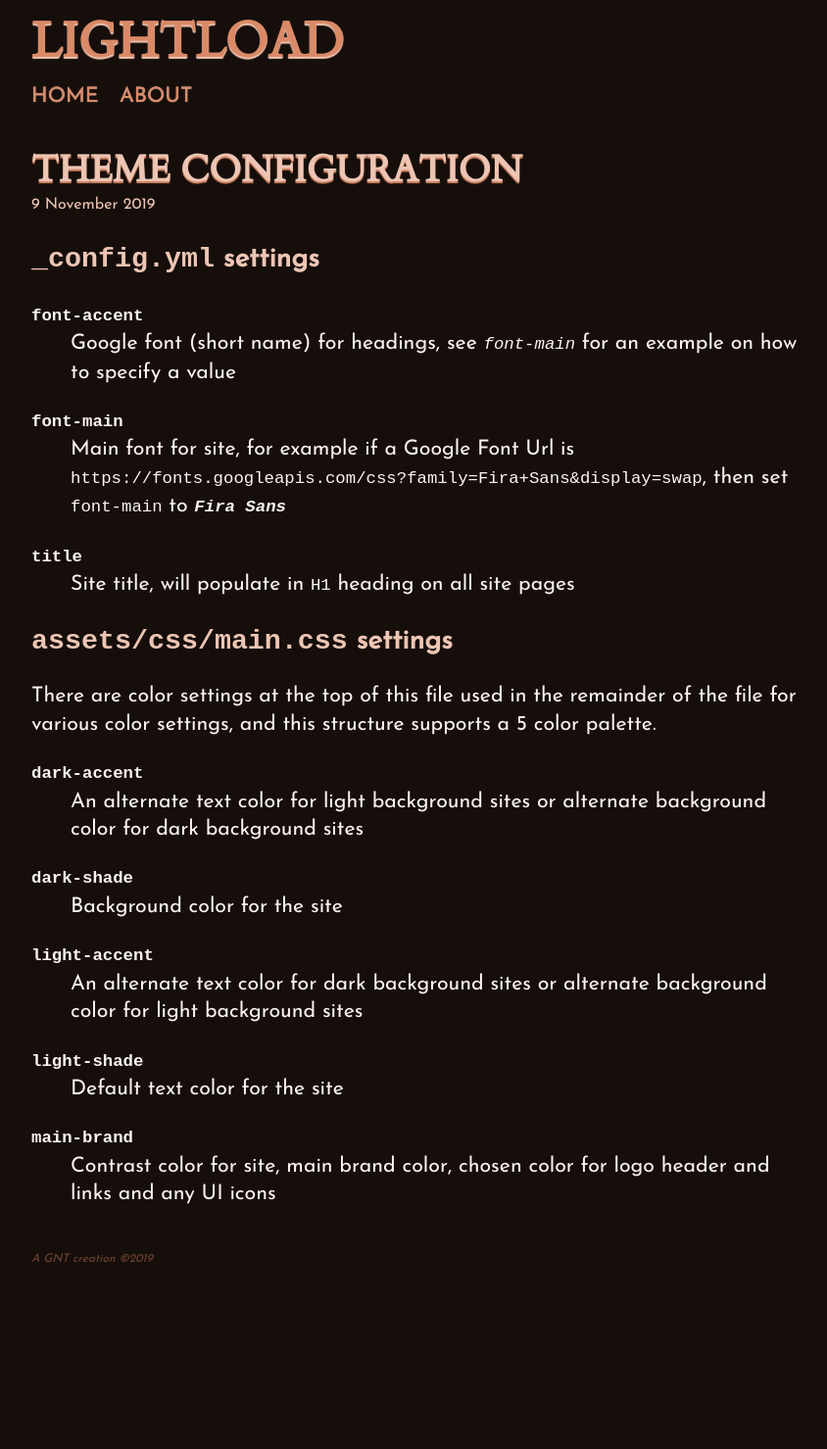
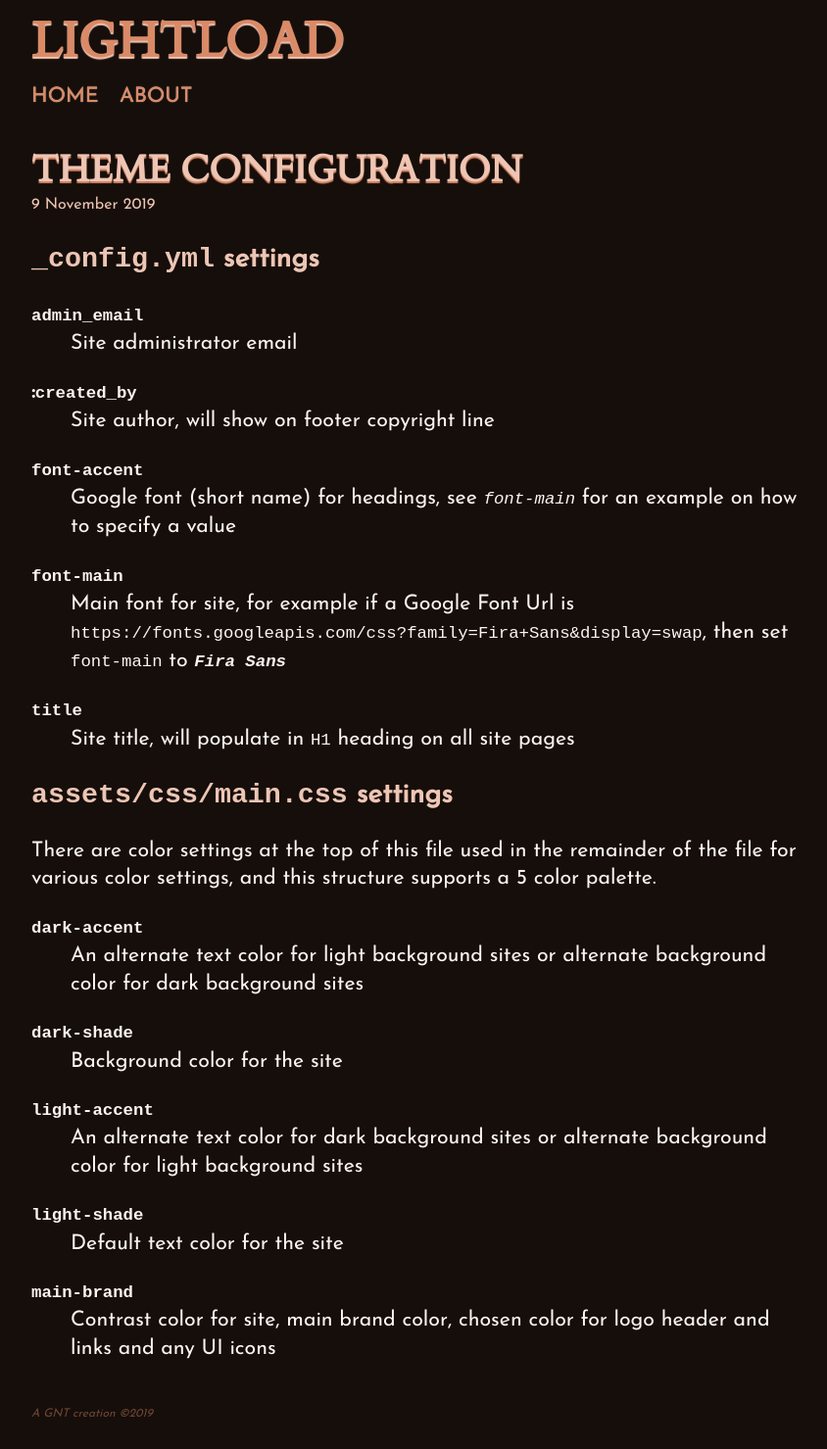
Before and after one commit to naum/lightload, a Jekyll site: the page built from wiki/theme-configuration.md, in a window 1280 px wide. Shown: the whole page at 98% size, without its empty margins (208-1052 px from the left). Built offline with Jekyll 4.4.1, drawn with Linux system fonts in a browser that asks for light colours; before the commit the page ends 1321 px from its top, so only the background shows below that.

Commit message:
Added config settings for adminemail, created_by

```diff
--- a/_config.yml
+++ b/_config.yml
@@ -1,3 +1,4 @@
+admin_email: "yourname@yourhost.com"
 baseurl: ""
 created_by: "GNT"
 font_accent: "Cardo"
--- a/wiki/theme-configuration.md
+++ b/wiki/theme-configuration.md
@@ -5,6 +5,12 @@ date: 2019-11-09
 ---
 
 ### `_config.yml` settings
+
+`admin_email`
+: Site administrator email
+
+:`created_by`
+: Site author, will show on footer copyright line
 
 `font-accent`
 : Google font (short name) for headings, see *`font-main`* for an example on how to specify a value
```
